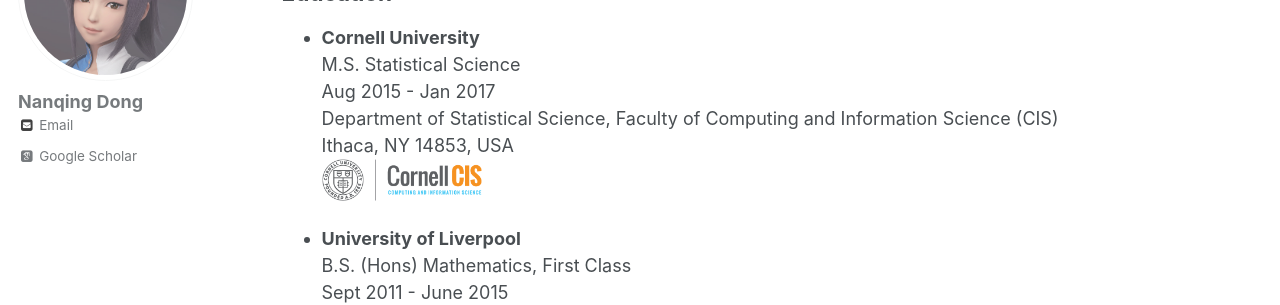
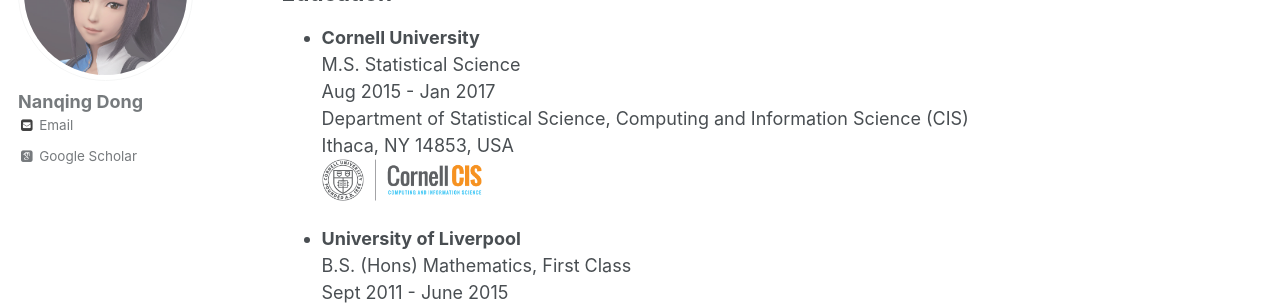
Before and after one commit to eveningdong/eveningdong.github.io, a Jekyll site: the page built from _pages/academic.md, in a window 1280 px wide and 1400 px high. Shown: the part 212-517 px from the top of the window. Built offline with Jekyll 4.4.1, drawn with Linux system fonts in a browser that asks for light colours; some web fonts are replaced; some of the changed text lies outside the part shown.

Commit message:
update cis

```diff
--- a/_pages/academic.md
+++ b/_pages/academic.md
@@ -9,7 +9,7 @@
 * **Cornell University**
   M.S. Statistical Science
   Aug 2015 - Jan 2017
-  Department of Statistical Science, Faculty of Computing and Information Science (CIS)
+  Department of Statistical Science, Computing and Information Science (CIS)
   Ithaca, NY 14853, USA
   <a href="https://cis.cornell.edu/cornell-computing-information-science/"><img src="https://nanqingd.github.io/images/cornell.png" alt="drawing" width="160px"/></a>
 
@@ -50,4 +50,4 @@
 * **Teaching Assistant**
   Aug 2016 - Dec 2016
   STSCI 5060: Database Management and High Performance Computing
-  Faculty of Computing and Information Science (CIS), Cornell University
+  Computing and Information Science (CIS), Cornell University
```
